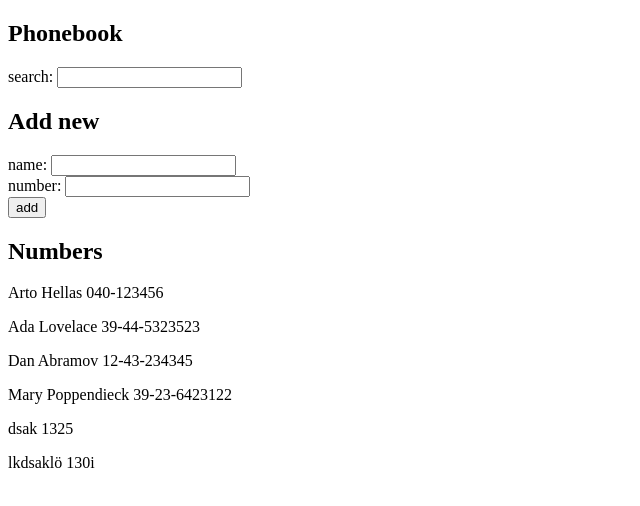
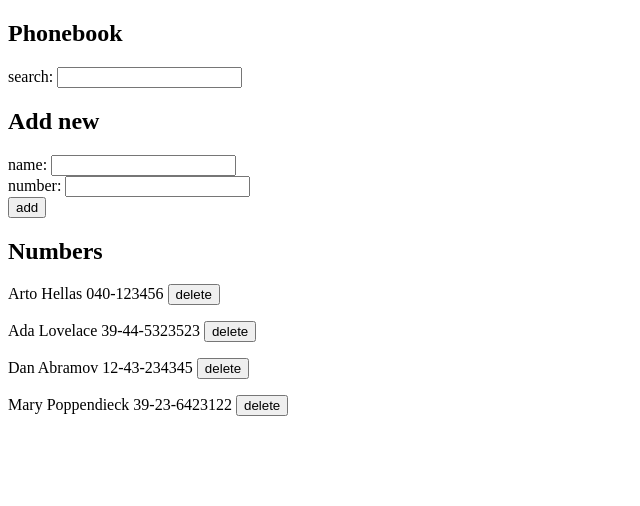
Before and after one commit to antoKeinanen/fullstackopen, a React (Vite) app in the folder osa2/puhelinluettelo/: page / in a window 1280 px wide. Shown: the top 506 px of the page, without its empty margins (0-640 px from the left). Built offline with nearby package versions, Linux system fonts and the light colour scheme; data requests are answered from the project's data file.

Commit message:
2.14: puhelinluettelo step9

```diff
--- a/osa2/puhelinluettelo/db.json
+++ b/osa2/puhelinluettelo/db.json
@@ -19,16 +19,6 @@
       "name": "Mary Poppendieck",
       "number": "39-23-6423122",
       "id": "4"
-    },
-    {
-      "id": "fc67",
-      "name": "dsak",
-      "number": "1325"
-    },
-    {
-      "id": "4f0d",
-      "name": "lkdsaklö",
-      "number": "130i"
     }
   ]
 }
--- a/osa2/puhelinluettelo/src/App.jsx
+++ b/osa2/puhelinluettelo/src/App.jsx
@@ -30,6 +30,14 @@ const App = () => {
     });
   }
 
+  function handleDeletePerson(id, name) {
+    if (window.confirm(`Haluatko varmasti poistaa ${name}`))
+    personService.deletePerson(id).then((resp) => {
+      console.log(resp);
+      setPersons(persons.filter((p) => p.id != id));
+    });
+  }
+
   return (
     <div>
       <h2>Phonebook</h2>
@@ -37,7 +45,11 @@ const App = () => {
       <h2>Add new</h2>
       <PersonForm onSubmit={handleAddPerson} />
       <h2>Numbers</h2>
-      <Persons persons={persons} search={search} />
+      <Persons
+        persons={persons}
+        search={search}
+        handleDeletePerson={handleDeletePerson}
+      />
     </div>
   );
 };
--- a/osa2/puhelinluettelo/src/components/persons.jsx
+++ b/osa2/puhelinluettelo/src/components/persons.jsx
@@ -1,4 +1,4 @@
-function Persons({ persons, search }) {
+function Persons({ persons, search, handleDeletePerson }) {
   return (
     <>
       {persons
@@ -7,7 +7,10 @@ function Persons({ persons, search }) {
         )
         .map((person, i) => (
           <p key={i}>
-            {person.name} {person.number}
+            {person.name} {person.number}{" "}
+            <button onClick={() => handleDeletePerson(person.id, person.name)}>
+              delete
+            </button>
           </p>
         ))}
     </>
--- a/osa2/puhelinluettelo/src/services/persons.js
+++ b/osa2/puhelinluettelo/src/services/persons.js
@@ -9,7 +9,12 @@ function createPerson(person) {
   return axios.post(baseUrl, person);
 }
 
+function deletePerson(id) {
+  return axios.delete(`${baseUrl}/${id}`);
+}
+
 export default {
   getAllPersons,
   createPerson,
+  deletePerson,
 };
```
